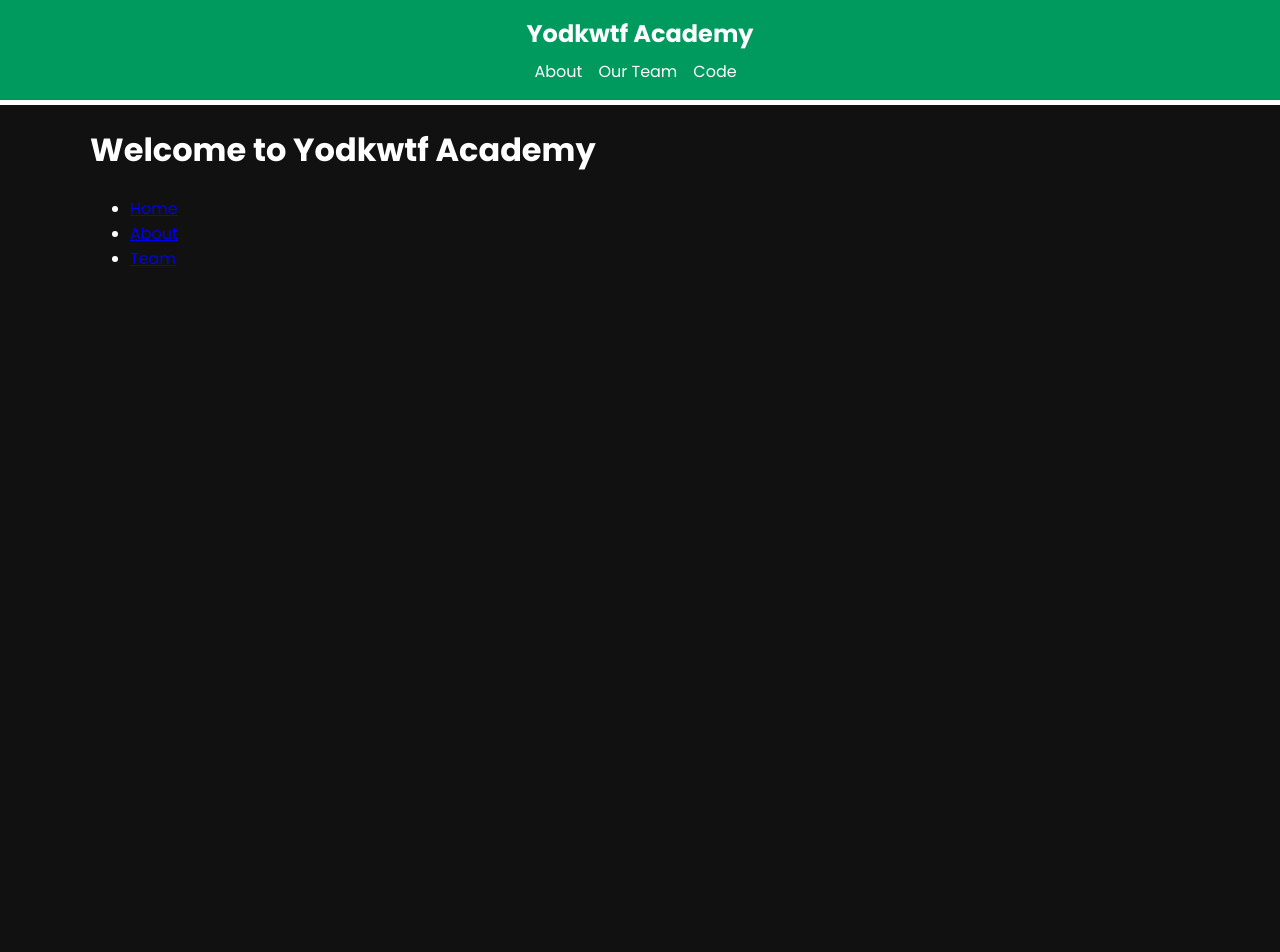
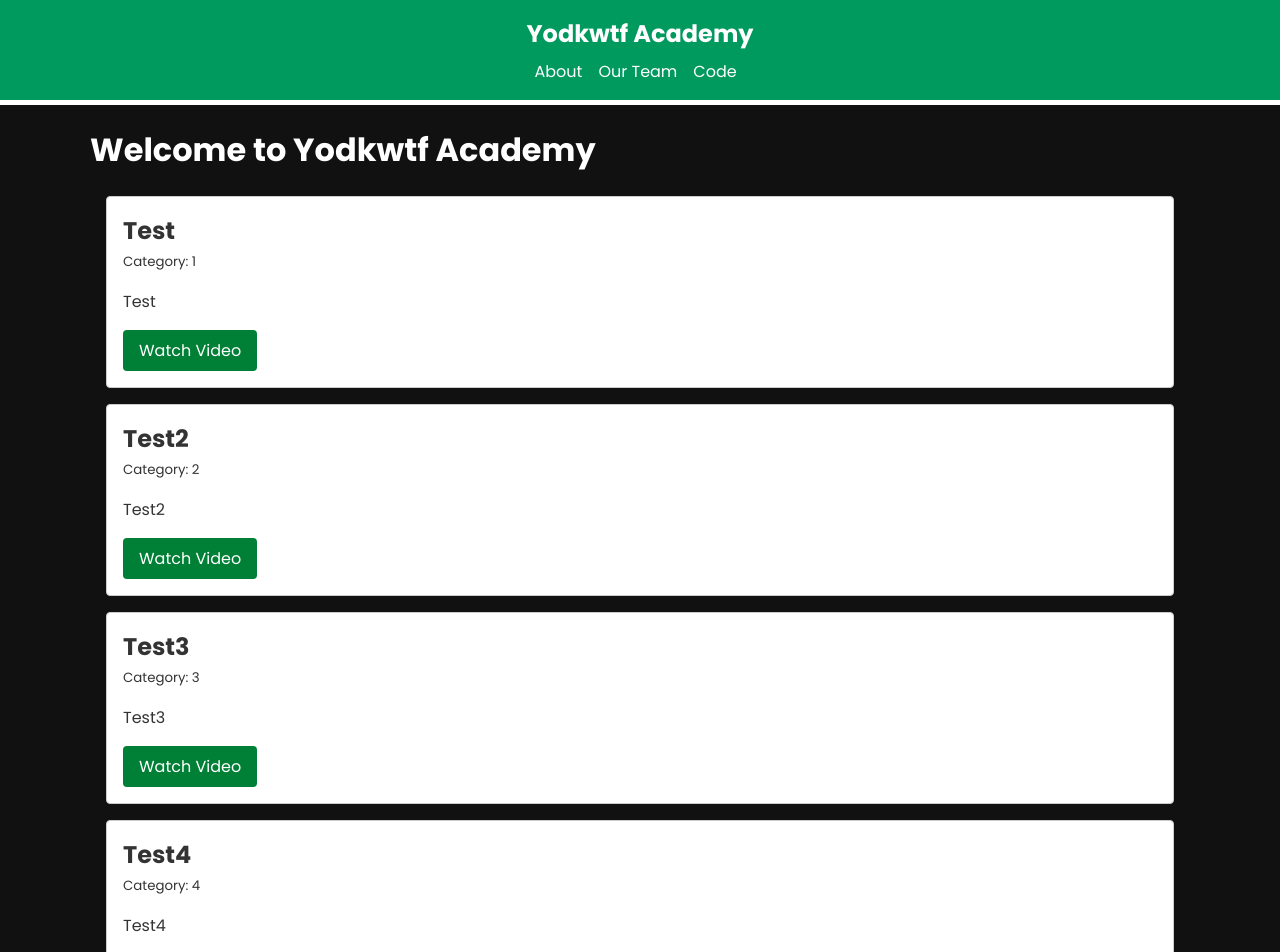
Before and after one commit to yodkwtf/next-tube, a Next.js app: page / in a window 1280 px wide. Shown: the top 952 px of the page. Before the commit the page ends 800 px from the top, so only its background shows below. Built offline with nearby package versions, Linux system fonts and the light colour scheme.

Commit message:
API routes handlers

```diff
--- /dev/null
+++ b/app/api/videos/data.json
@@ -0,0 +1,41 @@
+[
+  {
+    "id": "1",
+    "title": "Test",
+    "description": "Test",
+    "link": "http://www.test.com",
+    "category": "1"
+  },
+
+  {
+    "id": "2",
+    "title": "Test2",
+    "description": "Test2",
+    "link": "http://www.test2.com",
+    "category": "2"
+  },
+
+  {
+    "id": "3",
+    "title": "Test3",
+    "description": "Test3",
+    "link": "http://www.test3.com",
+    "category": "3"
+  },
+
+  {
+    "id": "4",
+    "title": "Test4",
+    "description": "Test4",
+    "link": "http://www.test4.com",
+    "category": "4"
+  },
+
+  {
+    "id": "5",
+    "title": "Test5",
+    "description": "Test5",
+    "link": "http://www.test5.com",
+    "category": "5"
+  }
+]
--- /dev/null
+++ b/app/api/videos/route.js
@@ -0,0 +1,6 @@
+import { NextResponse } from 'next/server';
+import videos from './data.json';
+
+export async function GET(request) {
+  return NextResponse.json(videos);
+}
--- /dev/null
+++ b/app/components/Videos.jsx
@@ -0,0 +1,28 @@
+import Link from 'next/link';
+
+const fetchVideos = async () => {
+  const res = await fetch('http://localhost:3000/api/videos');
+  const videos = await res.json();
+  return videos;
+};
+
+const Videos = async () => {
+  const videos = await fetchVideos();
+
+  return (
+    <div className="courses">
+      {videos.map((video) => (
+        <div key={video.id} className="card">
+          <h2>{video.title}</h2>
+          <small>Category: {video.category}</small>
+          <p>{video.description}</p>
+          <Link href={video.link} target="_blank" className="btn">
+            Watch Video
+          </Link>
+        </div>
+      ))}
+    </div>
+  );
+};
+
+export default Videos;
--- a/app/page.js
+++ b/app/page.js
@@ -1,21 +1,11 @@
-import Link from 'next/link';
+import Videos from './components/Videos';
 
 const HomePage = () => {
   return (
-    <div>
+    <>
       <h1>Welcome to Yodkwtf Academy</h1>
-      <ul>
-        <li>
-          <Link href="/">Home</Link>
-        </li>
-        <li>
-          <Link href="/about">About</Link>
-        </li>
-        <li>
-          <Link href="/about/team">Team</Link>
-        </li>
-      </ul>
-    </div>
+      <Videos />
+    </>
   );
 };
 
```
Also changed, not shown: 1 other file (tests, documents, lock files or other folders).
